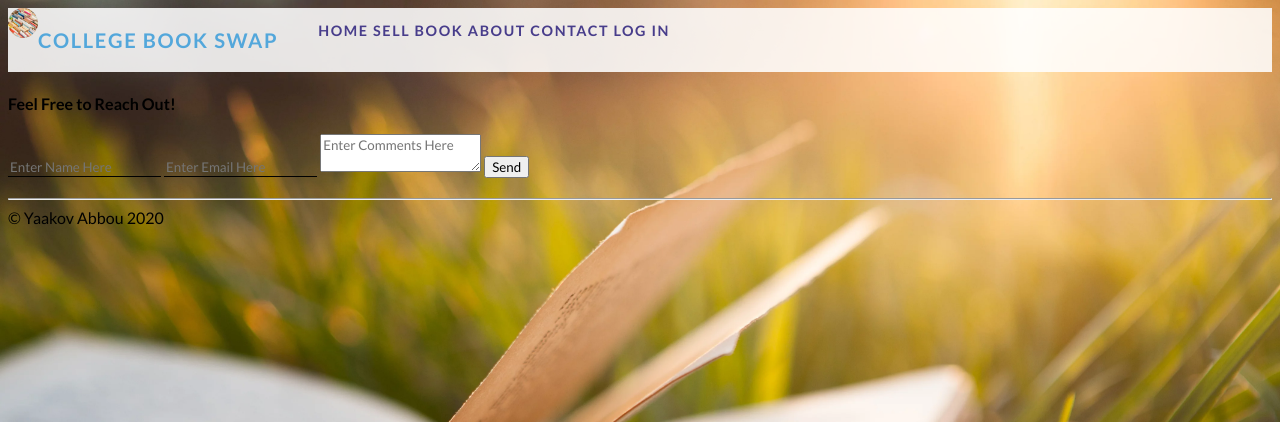
After one commit to yabbou/Bookswap, a PHP site: page /contact_us.php in a window 1280 px wide. The commit adds this page. Shown: the top 422 px of the page. Run offline with PHP 8.4, Linux system fonts and the light colour scheme.

Commit message:
Build contact form

```diff
--- /dev/null
+++ b/general/contact_us.html
@@ -0,0 +1,14 @@
+<div class="contact-form">
+
+    <form class="contact-form-container" action="msg_site_admin.php" method="POST">
+
+        <h4>Feel Free to Reach Out!</h4>
+        <input type="text" placeholder="Enter Name Here" name="nameEntry" required>
+        <input type="text" placeholder="Enter Email Here" name="emailEntry" required>
+        <textarea placeholder="Enter Comments Here" name="msgEntry" required></textarea>
+
+        <button class="btn send" type="submit">Send</button>
+
+    </form>
+
+</div>
--- /dev/null
+++ b/general/contact_us.php
@@ -0,0 +1,3 @@
+<?php include_once 'header.php';
+include 'contact_us.html';
+include_once 'footer.php';
--- a/general/getBooksAndProfs.php
+++ b/general/getBooksAndProfs.php
@@ -6,15 +6,14 @@ exitIfErr($conn);
 
 $table = 'book';
 $result = mysqli_query($conn, "SELECT title FROM book"); // LIMIT $offset
+// $_SESSION['bookResults'] = sqlArray_Book('bookResults', $result); //qualify
 $_SESSION[$table] = addToSessionArr($table, 'title', $result);
 
-echo print_r($_SESSION[$table]); //san
+// echo print_r($_SESSION[$table]); //san, replace with logger
 
 $table = 'professor';
 $result = mysqli_query($conn, "SELECT name FROM professor");
 $_SESSION[$table] = addToSessionArr($table, 'name', $result);
 
-echo print_r($_SESSION[$table]); //san
-
 mysqli_free_result($result);
 mysqli_close($conn);
--- a/general/header.php
+++ b/general/header.php
@@ -6,12 +6,10 @@
 
     <BODY  style="background-image: url('img/book-and-grass.webp')">
 
-        <nav class="navbar fixed-top">
+        <nav class="navbar">
             <!--<DIV class="logo-and-company-name">-->
                 <div class="img-cropper"><img class="logo" src="img/book-rows.webp"></div>
                 <H3 class="nav-title">College Book Swap</H3>
             <!--</DIV>-->
             <?php include "menu.php"; ?>
         </nav>
-
-        <HR />
--- a/general/menu.php
+++ b/general/menu.php
@@ -6,7 +6,7 @@
     <li class="nav-item"><a class="nav-link active" href="index.php">Home</a></li>
     <li class="nav-item"><a class="nav-link" href="sell_book.php">Sell Book</a></li>
     <li class="nav-item"><a class="nav-link" href="about.php">About</a></li>
-    <li class="nav-item"><a class="nav-link" href="contact.php">Contact</a></li>
+    <li class="nav-item"><a class="nav-link" href="contact_us.php">Contact</a></li>
     <li class="nav-item">
         <a class="nav-link" href="my_account.php">Log In
             <?php // (isset($_SESSION['loggedIn']) && $_SESSION['loggedIn'] == FALSE ) ? '<span>Log In</span>' : "<span>Welcome</span>" ?>
--- a/general/my_account.php
+++ b/general/my_account.php
@@ -15,7 +15,7 @@ if (empty($_SESSION['users'])) {
     mysqli_close($conn);
 }
 
-echo print_r($_SESSION['users']); //san test
+// echo print_r($_SESSION['users']); //san test
 
 include "header.php";
 include "login.html";
--- a/general/styles.css
+++ b/general/styles.css
@@ -1,42 +1,44 @@
 @import url('https://fonts.googleapis.com/css?family=Lato:400,700');
-
 /*
 note:
 period - when on same line as tag,
 spaces - when inside tag
 */
 
-*{
+* {
     font-family: 'Lato', sans-serif;
 }
 
 /* general */
+
 body {
     background-size: cover;
     /*background-image: "img/book-and-grass.webp";*/
 }
-input[type=text], input[type=password], input[type=email], input[type=numeric]{
+
+input[type=text], input[type=password], input[type=email], input[type=numeric] {
     border: 0;
     outline: 0;
     background: transparent;
     border-bottom: 1px solid black;
-
     margin-bottom: 5px;
 }
 
 /* img */
-.logo-and-company-name{
+
+.logo-and-company-name {
     display: inline;
 }
 
-.img-cropper{
+.img-cropper {
     width: 30px;
     height: 30px;
     /*position: relative;*/
     overflow: hidden;
     border-radius: 50%;
 }
-img.logo{
+
+img.logo {
     display: inline;
     margin: 0;
     margin-left: -25%;
@@ -45,65 +47,78 @@ img.logo{
 }
 
 /* navbar */
-.nav-title{
+
+.nav-title {
     color: #53A7DB;
     font-size: 140%;
     font-weight: bold;
-    /*    font-family: 'Lato', sans-serif;*/
     line-height: 1.5rem;
-
-    display: inline;
     font-weight: bold;
 }
-.navbar{
+
+.navbar {
     overflow: hidden;
-    /*position: fixed;*/
-    top: 0;
+    display: flex;
+
+    /* top: 0; */
     width: 100%;
 
-    /*font-family: 'Lato', sans-serif;*/
     text-transform: uppercase;
     font-weight: bold;
     font-size: .9rem;
-
     letter-spacing: .1rem;
     background: rgba(255, 255, 255, 0.87)!important;
 }
-.navbar-nav ul li{
+
+.navbar-nav ul li {
     padding-right: .7rem;
     display: flex;
     flex-direction: row;
 }
-ul li{
+
+ul li {
     list-style-type: none;
-    display:inline-block;
+    display: inline-block;
 }
+
 .navbar-nav .nav-link {
-    color:#666666;
+    color: #666666;
     height: 55px;
     vertical-align: middle;
     padding-top: 1rem;
 }
-.nav-link{
+
+.nav-link {
     text-decoration: none;
 }
-a{
+
+a {
     color: darkslateblue;
 }
+
 a:hover {
     color: #53A7DB;
 }
 
-/* form */
+/* login form */
 
-.login-form{
+.login-form {
     border: solid grey 1px;
     width: 50%;
 }
-#frm{
+
+#frm {
     width: 20%;
     padding: 2px;
     /*continue later...*/
 }
 
-.error {color: #FF0000;}
+/* contact form */
+
+.form-container{
+    position: relative; /*stack child elts*/
+}
+
+.error {
+    color: #FF0000;
+}
```
Also changed, not shown: general/displayBooks.php (+6 -12 lines), general/methods.php (+10 -0 lines), general/msg_site_admin.php (added, +26 -0 lines).
